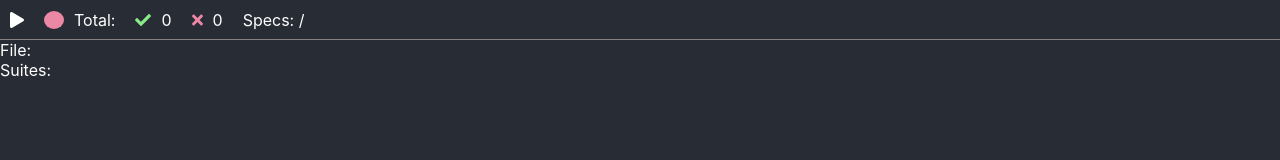
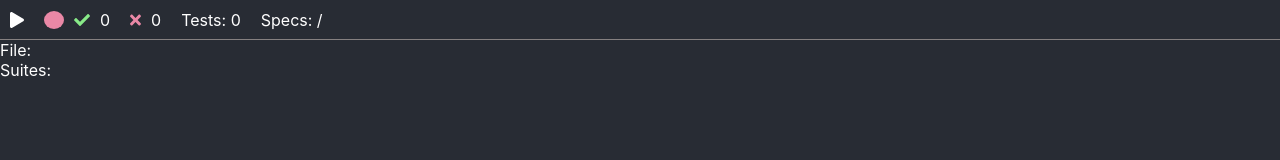
Before and after one commit to israelnyc/cypress-control, a React (Create React App) app in the folder frontend/: page / in a window 1280 px wide. Shown: the top 160 px of the page. Built offline with nearby package versions, Linux system fonts and the light colour scheme.

Commit message:
Can't seem to get total tests prior to run. Keep running total of failed+passed tests.

```diff
--- a/frontend/src/components/StatusBar.js
+++ b/frontend/src/components/StatusBar.js
@@ -26,10 +26,6 @@ class StatusBar extends React.Component {
 
                 <div className={`runner-status ${this.props.cypressIsRunning ? "running" : "stopped"}`}></div>
 
-                <div className="total-tests stat">
-                    <div className="value">Total: {this.props.totalTests}</div>
-                </div>
-
                 <div className="tests-passed stat">
                     <FontAwesomeIcon icon={faCheck} />
                     <div className="value">{this.props.testsPassed}</div>
@@ -38,6 +34,10 @@ class StatusBar extends React.Component {
                 <div className="tests-failed stat">
                     <FontAwesomeIcon icon={faTimes} />
                     <div className="value">{this.props.testsFailed}</div>
+                </div>
+
+                <div className="total-tests stat">
+                    <div className="value">Tests: {this.props.testsFailed + this.props.testsPassed}</div>
                 </div>
 
                 <div className="specs-of-total-specs stat">
```
